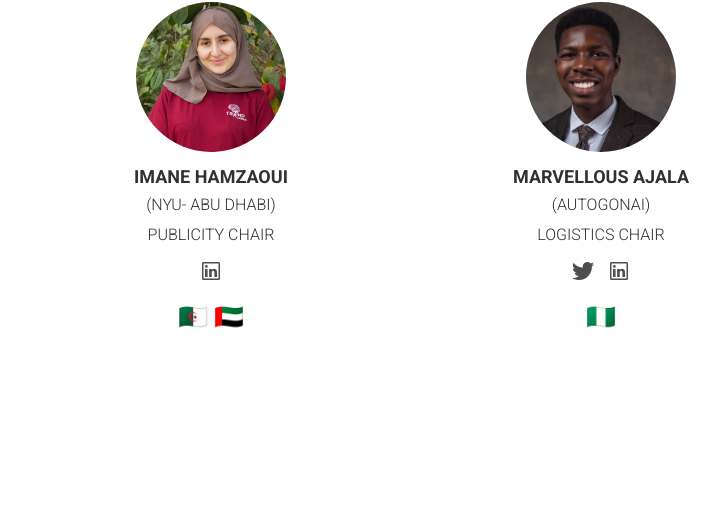
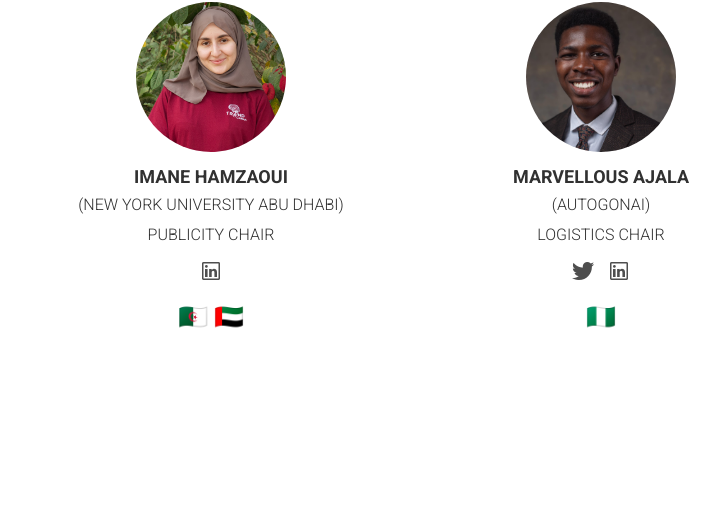
Before and after one commit to ds4healthafrica/ds4HealthAfrica.github.io, a website: page index.html in a window 1280 px wide. Shown: the part 5696-6215 px from the top of the page, without its empty margins (39-759 px from the left). Drawn offline with Linux system fonts and the light colour scheme; files whose address does not match are found by name.

Commit message:
Update index.html

```diff
--- a/index.html
+++ b/index.html
@@ -799,7 +799,7 @@
                   style="border-radius: 50%; width: 150px; height: 150px; object-fit: cover;">
               </figure>
               <h4>Imane Hamzaoui</h4>
-              <p>(NYU- Abu Dhabi)</p>
+              <p>(New York University Abu Dhabi)</p>
               <p>Publicity Chair</p>
                <ul class="social-block">
                <!-- <li><a href="https://scholar.google.com/citations?user=MF4-kLYAAAAJ&hl=en">
```
